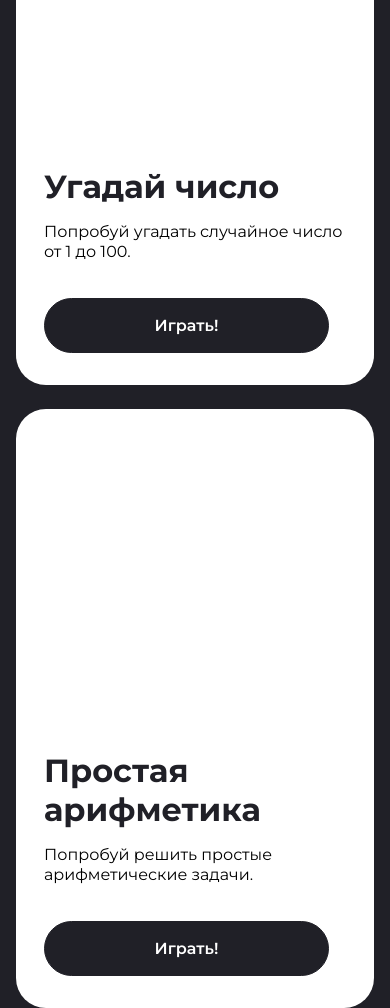
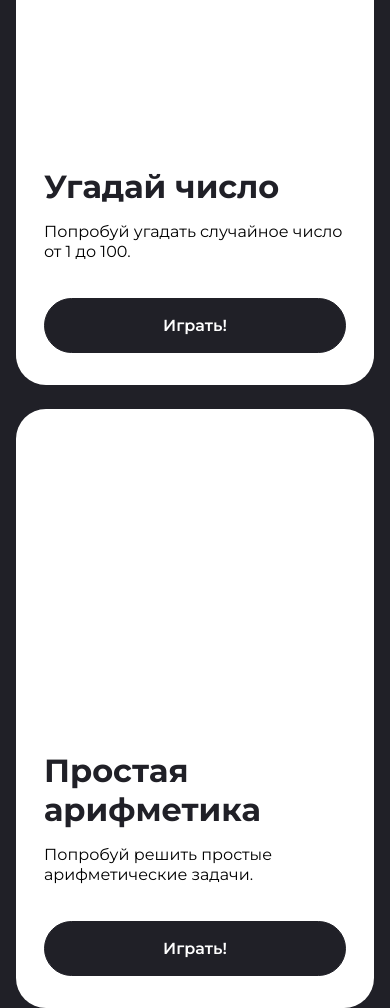
Before and after one commit to Erlan1502/2-nd-course-hw, a plain HTML site: page index.html in a window 390 px wide. Shown: the part 1166-2174 px from the top of the page. Drawn offline with Linux system fonts and the light colour scheme.

Commit message:
"play-button" added again

```diff
--- a/styles/_mobile.scss
+++ b/styles/_mobile.scss
@@ -175,7 +175,7 @@
             border: 1px solid rgb(32, 32, 39);
             border-radius: 60px;
             background: rgb(32, 32, 39);
-            width: 285px;
+            width: 100%;
             height: 55px;
 
             justify-content: space-around;
```
Also changed, not shown: styles/style.css, 1 other file.
